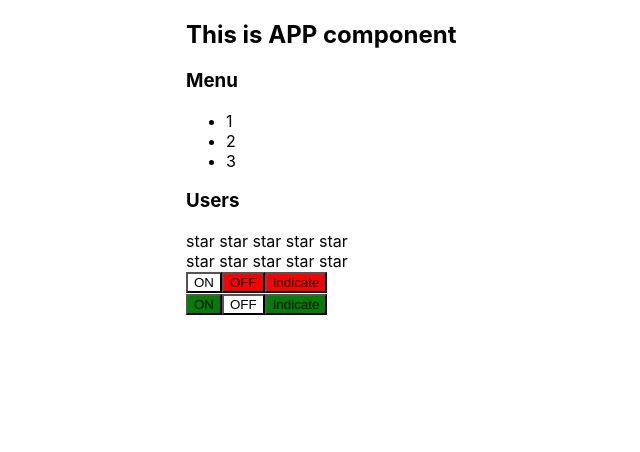
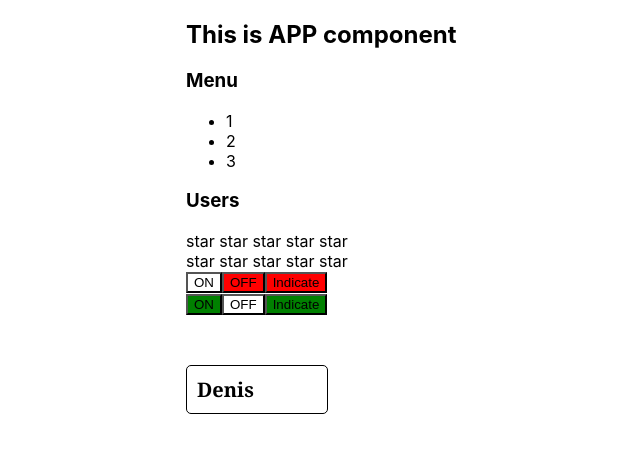
Before and after one commit to Denishilo/it-incubator-react_kabzda, a React (Create React App) app: page / in a window 1280 px wide. Shown: the top 452 px of the page, without its empty margins (304-944 px from the left). Built offline with nearby package versions, Linux system fonts and the light colour scheme.

Commit message:
complete select

```diff
--- a/src/App.tsx
+++ b/src/App.tsx
@@ -7,12 +7,25 @@ import {UnControlledAccordion} from "./components/UnControlledAccordion/UnContol
 import {UnControlledRaiting} from "./components/UnContolledRaiting/UnControlledRaiting";
 import {PageTitle} from "./components/PageTitle/PageTitle";
 import {OnOff} from "./components/OnOff/OnOff";
+import {Select} from "./components/Select/Select";
 
+
+export type selectType  = {
+    title:string
+    value:number
+}
 function App() {
 
+    const items = [
+        {title:'Denis', value:1},
+        {title:'Kseniya', value:2},
+        {title:'Kirill', value:3},
+    ]
     let [collapsed, setCollapsed] = useState<boolean>(false)
     let [valueRaiting, setValueRaiting] = useState<RaitingValue>(0)
     const [valueOnOff, setValueOnOff] = useState(false)
+
+    const [selectValue, setSelectValue] = useState<string>(items[0].title)
 
     const onChangeCollapsed = () => {
         setCollapsed(!collapsed)
@@ -25,7 +38,9 @@ function App() {
     const changeOnOff = () => {
         setValueOnOff(!valueOnOff)
     }
-
+    const onChangeSelectHandler = (title:string) => {
+        setSelectValue(title)
+    }
     return (
         <div className={'app__wrapper'}>
             <PageTitle title={"This is APP component"}/>
@@ -35,6 +50,8 @@ function App() {
             <UnControlledRaiting/>
             <OnOff value={valueOnOff} changeOnOff={changeOnOff}/>
             <UncontrolledOnOff/>
+
+            <Select selectValue={selectValue} onChangeSelect={onChangeSelectHandler} items={items}/>
         </div>
     );
 }
--- /dev/null
+++ b/src/components/Select/Select.module.css
@@ -0,0 +1,30 @@
+.selectWrapper{
+    margin-top: 50px;
+}
+
+.headerValue{
+    max-width: 120px;
+    padding: 10px;
+    font-size: 20px;
+    font-family: Georgia, sans-serif;
+    font-weight: bold;
+    border: 1px solid black;
+    border-radius: 5px;
+}
+
+.items {
+    max-width: 120px;
+    padding: 10px;
+    font-size: 18px;
+    font-family: Georgia, sans-serif;
+    border: 1px solid black;
+    border-radius: 5px;
+}
+
+.item {
+    cursor: pointer;
+}
+.itemSelected {
+    background: cadetblue;
+    color: white;
+}
--- /dev/null
+++ b/src/components/Select/Select.tsx
@@ -0,0 +1,69 @@
+import React, {useState, KeyboardEvent} from "react";
+import {selectType} from "../../App";
+import styles from './Select.module.css'
+
+
+type SelectPropsType = {
+    selectValue: string
+    onChangeSelect: (title: string) => void
+    items: Array<selectType>
+}
+
+export const Select = (props: SelectPropsType) => {
+
+    const {selectValue, onChangeSelect, items} = props
+
+    const [isColapsed, setColapsed] = useState<boolean>(false)
+    const [hoveredElementValue, setHoveredElementValue] = useState<string>(selectValue)
+
+    const hoveredItem = hoveredElementValue;
+
+    const onClickCollapsedHandler = () => {
+        setColapsed(!isColapsed)
+    }
+
+    const onClickItemHandler = (title: string) => {
+        onChangeSelect(title)
+        onClickCollapsedHandler()
+    }
+
+    const onMouseItemsHandler = (title: string) => {
+        setHoveredElementValue(title)
+    }
+
+    const onKeyPressHandler = (e: KeyboardEvent) => {
+
+        for (let i = 0; i < items.length; i++) {
+            if (e.key === 'ArrowDown' && items[i + 1]) {
+                if (items[i].title === hoveredItem) {
+                    setHoveredElementValue(items[i + 1].title)
+                    break
+                }
+            }
+            if (e.key === 'ArrowUp' && items[i - 1]) {
+                if (items[i].title === hoveredItem) {
+                    setHoveredElementValue(items[i - 1].title)
+                    break
+                }
+            }
+            if (e.key === 'Enter' || e.key === "Escape") {
+                onChangeSelect(hoveredElementValue)
+                onClickCollapsedHandler()
+            }
+        }
+    }
+
+    return (
+
+        <div className={styles.selectWrapper} onKeyUp={onKeyPressHandler} tabIndex={0}>
+            <div className={styles.headerValue}
+                 onClick={onClickCollapsedHandler}>{selectValue}</div>
+            {isColapsed ? <div className={styles.items}>
+                    {items.map(item => <div onMouseEnter={() => onMouseItemsHandler(item.title)}
+                                            className={styles.item + ' ' + (hoveredElementValue === item.title ? styles.itemSelected : '')}
+                                            onClick={() => onClickItemHandler(item.title)}>{item.title}</div>)}</div>
+                : ''}
+        </div>
+
+    )
+}
```
